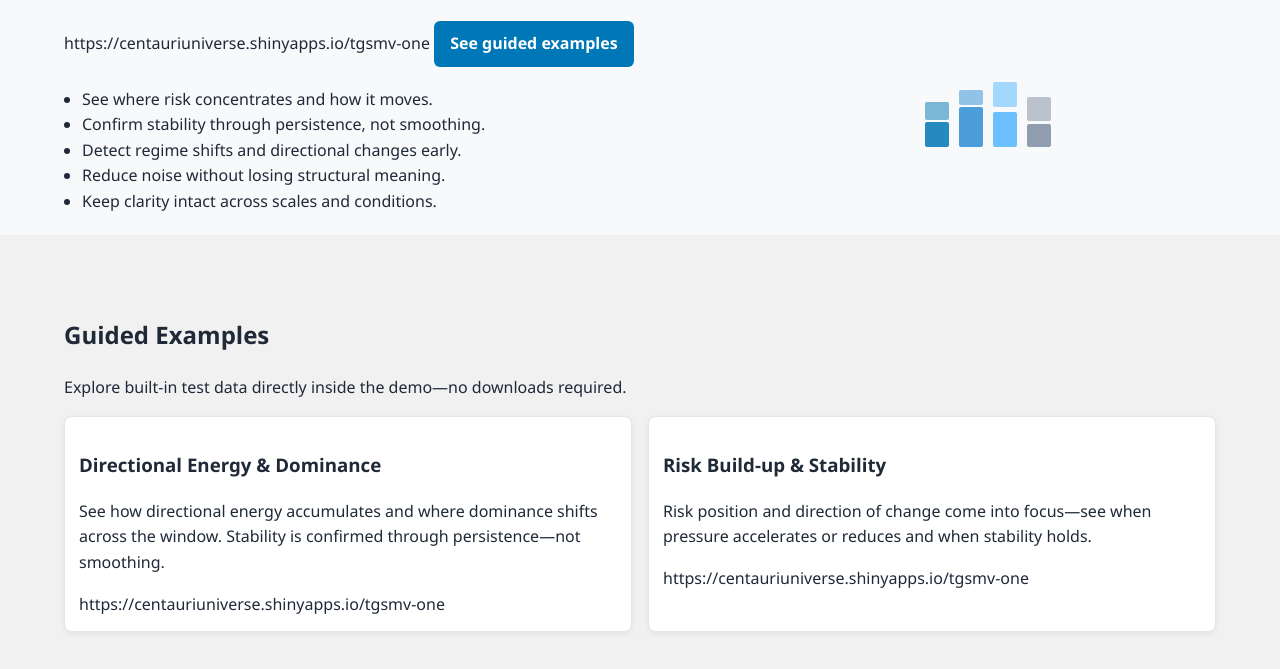
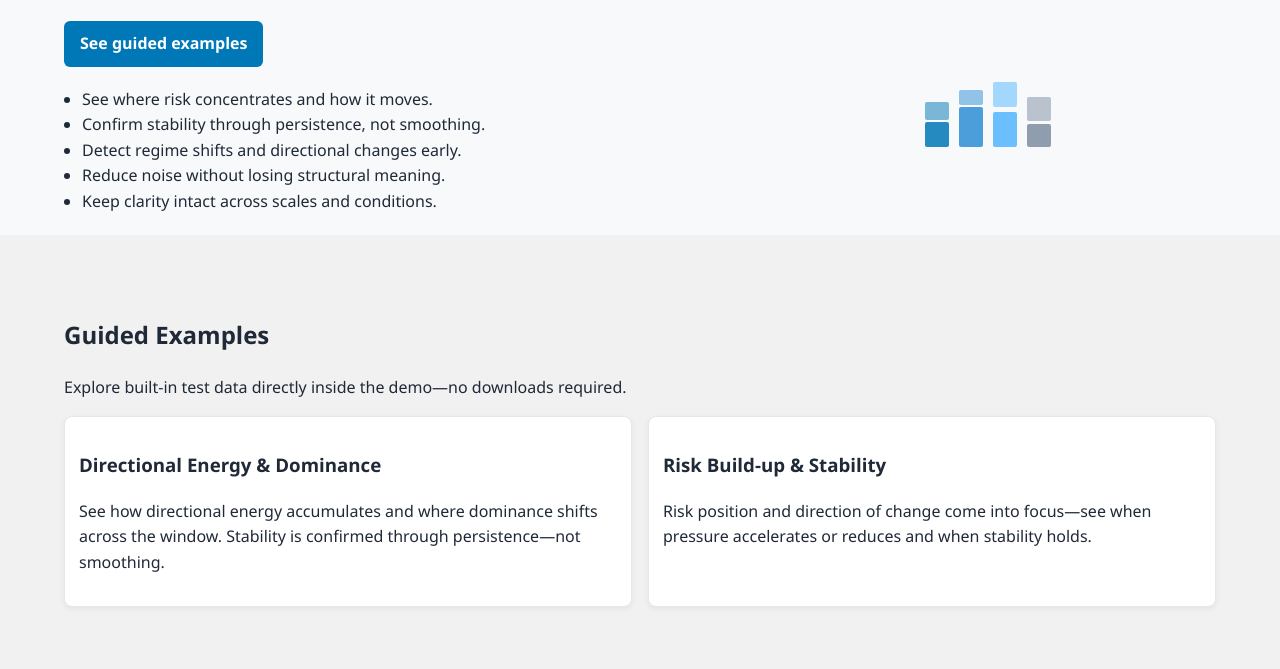
Before and after one commit to trivangle/tgsm-machine, a plain HTML site: page index.html in a window 1280 px wide. Shown: the part 283-952 px from the top of the page. Drawn offline with Linux system fonts and the light colour scheme.

Commit message:
Update index.html

```diff
--- a/index.html
+++ b/index.html
@@ -67,7 +67,7 @@
         <h1>Triangle Geometric Semantic Model (TGSM)</h1>
         <p class="lead">Helps you act with greater clarity. Reveals directional energy, exposes regime shifts and hidden risks, confirms stability—all across multiple time scales. Explore the interactive demo with built-in examples.</p>
         <div class="cta-group">
-          https://centauriuniverse.shinyapps.io/tgsmv-one</a>
+          <atps://https://centauriuniverse.shinyapps.io/tgsmv-one/ </a>
           <a href="#examples">See guided examples</a>
         </div>
         <ul class="hero-points">
@@ -132,12 +132,12 @@
         <article class="card">
           <h3>Directional Energy & Dominance</h3>
           <p>See how directional energy accumulates and where dominance shifts across the window. Stability is confirmed through persistence—not smoothing.</p>
-          https://centauriuniverse.shinyapps.io/tgsmv-one</a>
+          <atps://https://centauriuniverse.shinyapps.io/tgsmv-one/</a>
         </article>
         <article class="card">
           <h3>Risk Build‑up & Stability</h3>
           <p>Risk position and direction of change come into focus—see when pressure accelerates or reduces and when stability holds.</p>
-          https://centauriuniverse.shinyapps.io/tgsmv-one</a>
+          <atps://https://centauriuniverse.shinyapps.io/tgsmv-one/</a>
         </article>
       </div>
     </div>
```
